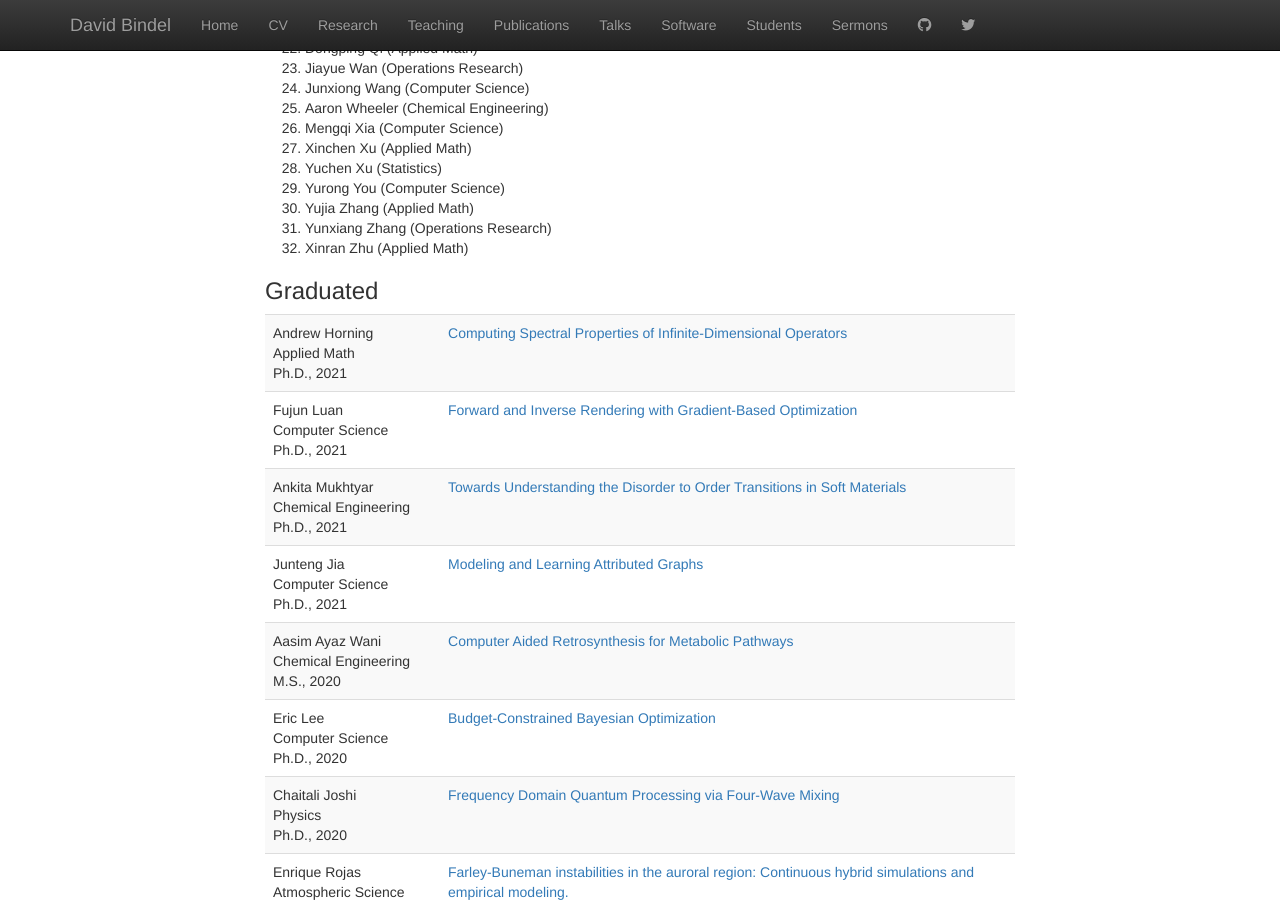
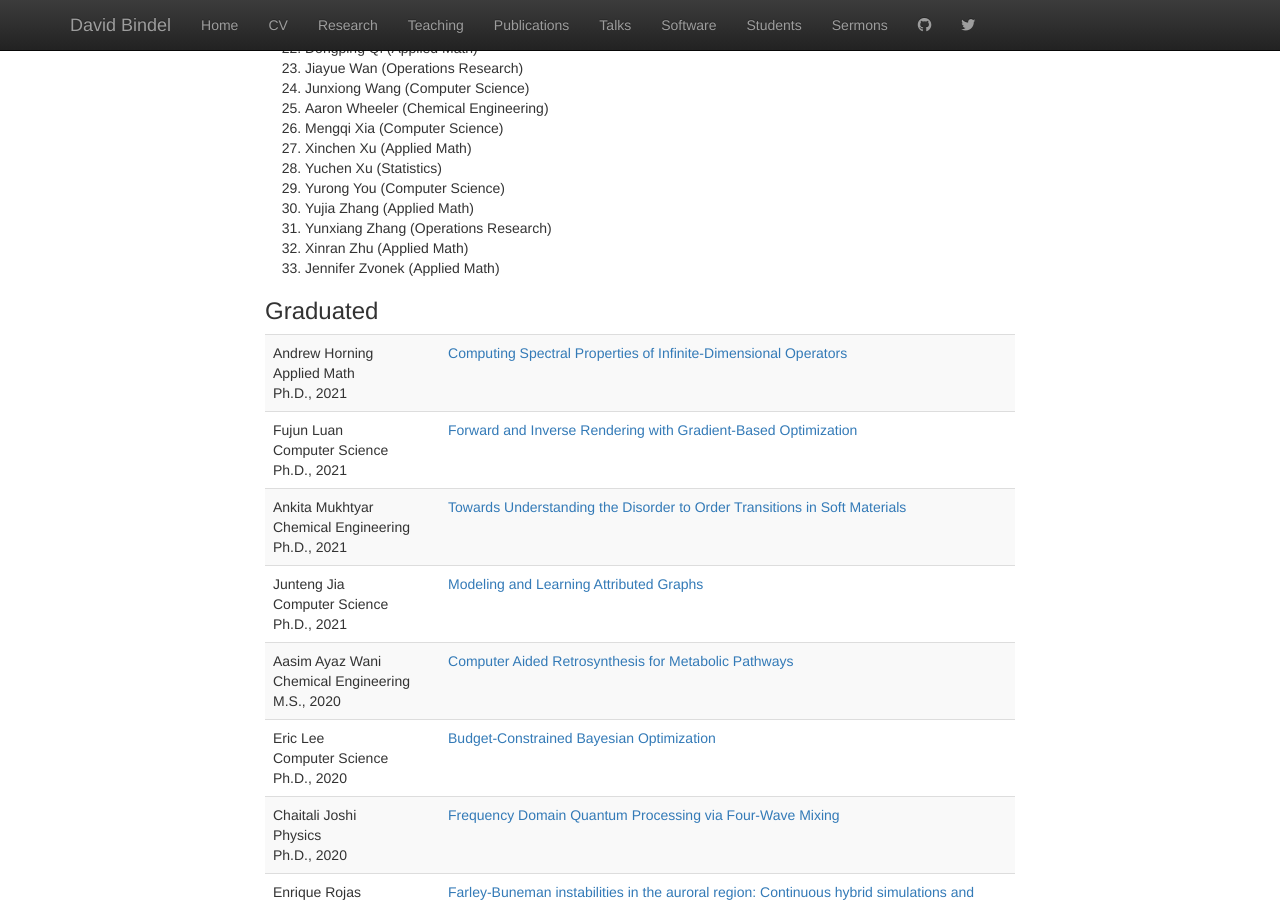
Before and after one commit to dbindel/cornell_web, a Jekyll site: the page built from students.html, in a window 1280 px wide and 900 px high, scrolled down 5716 px. Built offline with Jekyll 4.4.1, drawn with Linux system fonts in a browser that asks for light colours; nearby versions of some CDN libraries.

Commit message:
Add Jennifer to committee list

```diff
--- a/_data/students.yml
+++ b/_data/students.yml
@@ -861,6 +861,11 @@ committees:
     last: Zhu
     first: Xinran
     field: Applied Math
+  -
+    degree: phd
+    last: Zvonek
+    first: Jennifer
+    field: Applied Math
 
 past_committees:
   -
```
